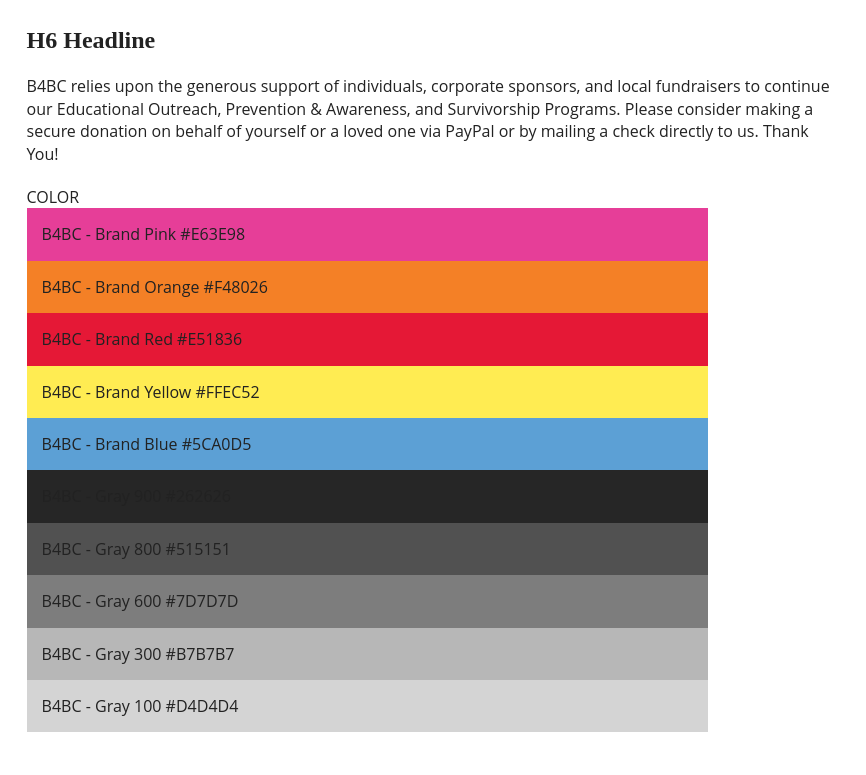
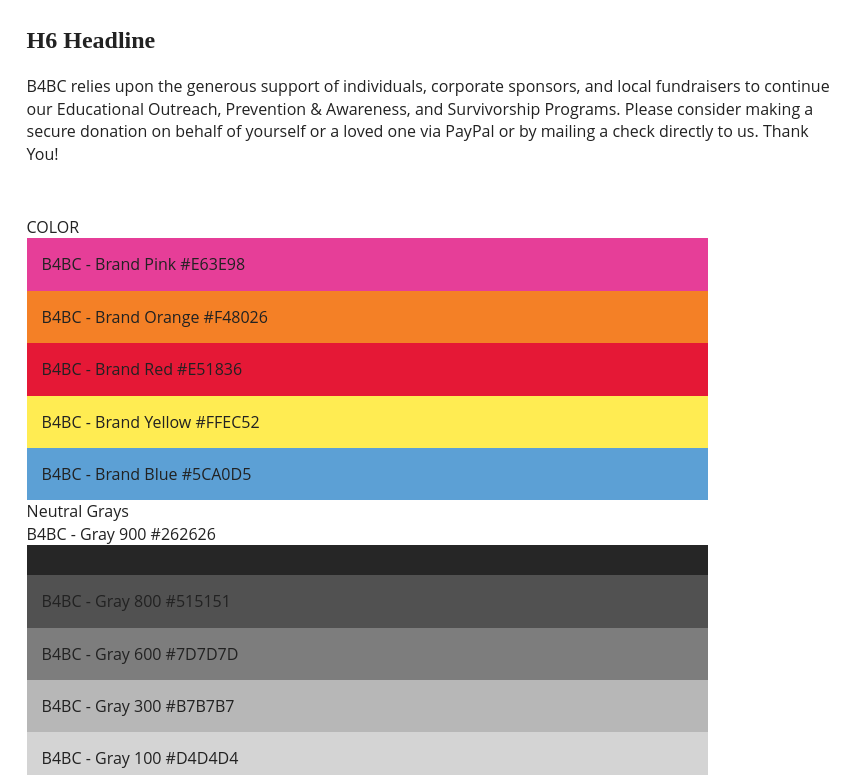
Before and after one commit to pasibe/pcdd-0315-sp2, a website built with Parcel: page index.html in a window 1280 px wide. Shown: the part 623-1398 px from the top of the page, without its empty margins (0-866 px from the left). Before the commit the page ends 1355 px from the top, so only its background shows below. Built offline with nearby package versions, Linux system fonts and the light colour scheme.

Commit message:
commit 04/20 705pm

```diff
--- a/index.html
+++ b/index.html
@@ -44,7 +44,7 @@
         <p>B4BC relies upon the generous support of individuals, corporate sponsors, and local fundraisers to continue our Educational Outreach, Prevention & Awareness,  and Survivorship Programs. Please consider making a secure donation on behalf of yourself or a loved one via PayPal or by mailing a check directly to us. Thank You!</p>
 
         <div class="row">
-          <div style="padding: 10px;"></div>
+          <div style="padding: 25px;"></div>
         </div>
       <div class="col-10">
         <p>COLOR</p>
@@ -53,7 +53,9 @@
         <div style="background-color: #E51836; text-align: left; vertical-align: middle; padding:15px;"><p>B4BC - Brand Red #E51836</p></div>
         <div style="background-color: #FFEC52; text-align: left; vertical-align: middle; padding:15px;"><p>B4BC - Brand Yellow #FFEC52</p></div>
         <div style="background-color: #5CA0D5; text-align: left; vertical-align: middle; padding:15px;"><p>B4BC - Brand Blue #5CA0D5</p></div>
-        <div style="background-color: #262626; text-align: left; vertical-align: middle; padding:15px;"><p style="color: #ffffff;"><p>B4BC - Gray 900 #262626</p></div>
+        <p>Neutral Grays</p>
+        <p>B4BC - Gray 900 #262626</p>
+        <div style="background-color: #262626; text-align: left; vertical-align: middle; padding:15px;"></div>
         <div style="background-color: #515151; text-align: left; vertical-align: middle; padding:15px;"><p>B4BC - Gray 800 #515151</p></div>
         <div style="background-color: #7D7D7D; text-align: left; vertical-align: middle; padding:15px;"><p>B4BC - Gray 600 #7D7D7D</p></div>
         <div style="background-color: #B7B7B7; text-align: left; vertical-align: middle; padding:15px;"><p>B4BC - Gray 300 #B7B7B7</p></div>
```
